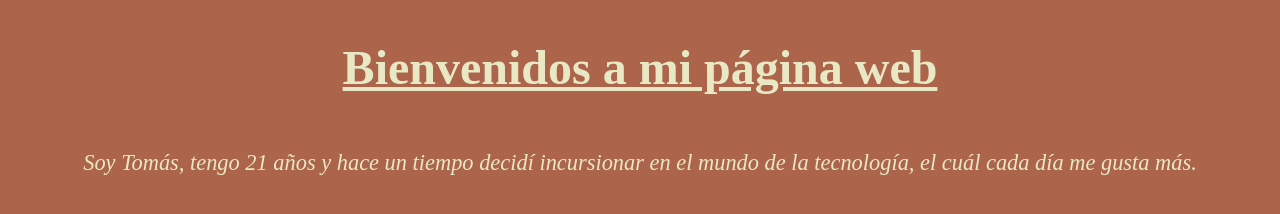
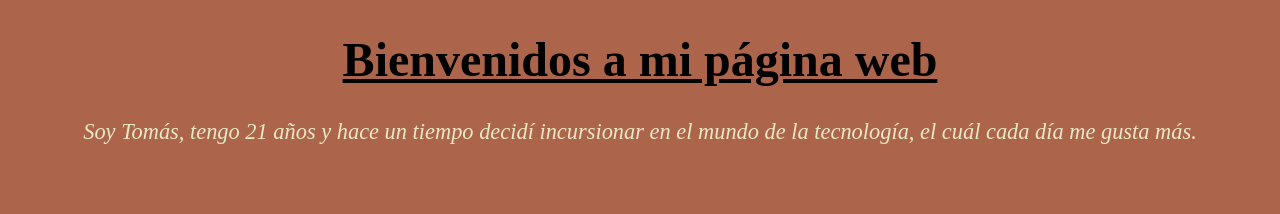
Before and after one commit to tomasrama12/react-learning-camp, a plain HTML site: page Clase 02/index.html in a window 1280 px wide. Drawn offline with Linux system fonts and the light colour scheme.

Commit message:
code simplified

```diff
--- a/Clase 02/index.html
+++ b/Clase 02/index.html
@@ -7,7 +7,7 @@
 </head>
 <body>
     <h1 class="title text-style">Bienvenidos a mi página web</h1>
-    <p id="main-text" class="text-style">
+    <p id="main-text" class="text">
         Soy Tomás, tengo 21 años y hace un tiempo decidí incursionar
         en el mundo de la tecnología, el cuál cada día me gusta más.
     </p>
--- a/Clase 02/styles.css
+++ b/Clase 02/styles.css
@@ -1,9 +1,6 @@
 body {
     background-color: #ac644b;
-    display: flex;
-    justify-content: center;
-    align-items: center;
-    flex-direction: column;
+    text-align: center;
 }
 
 .title {
@@ -11,9 +8,8 @@ body {
     text-decoration: underline;
 }
 
-.text-style {
+.text {
     color: #e8e8c5;
-    text-align: center;
 }
 
 #main-text {
```
